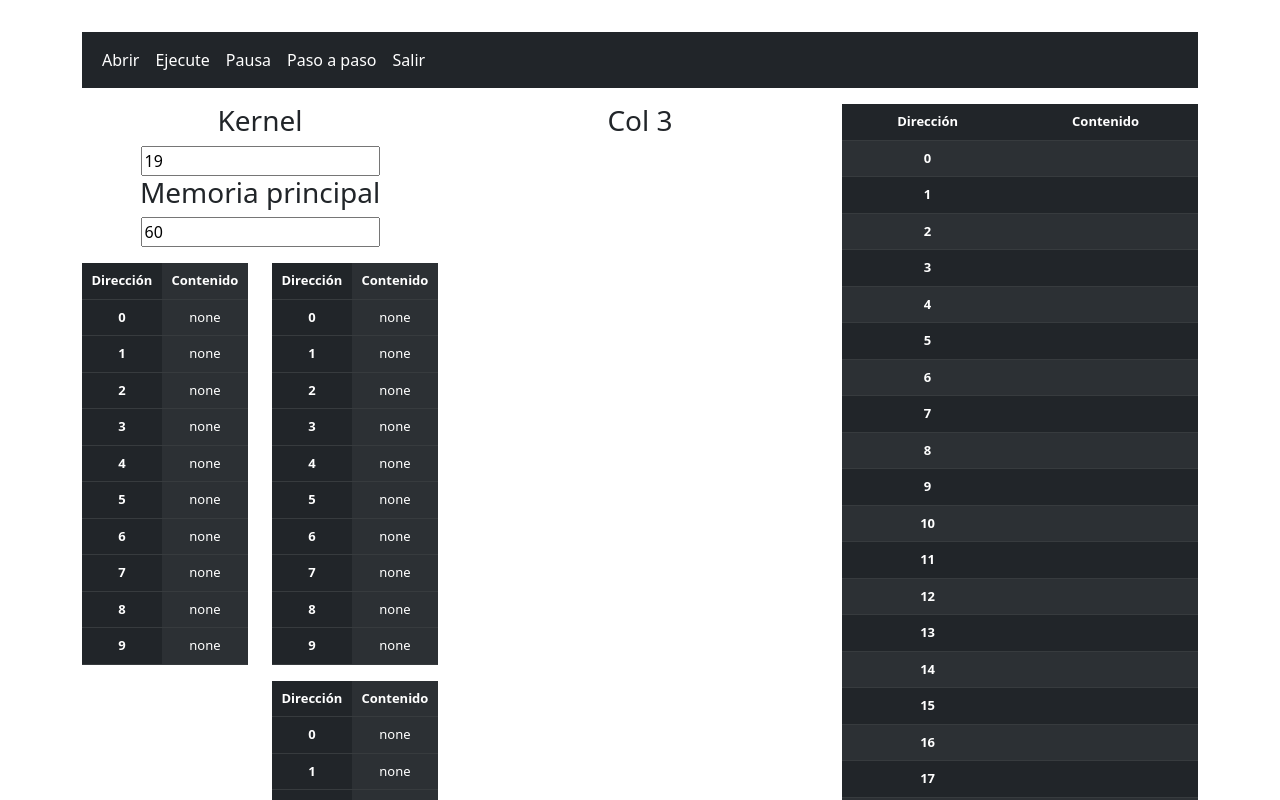
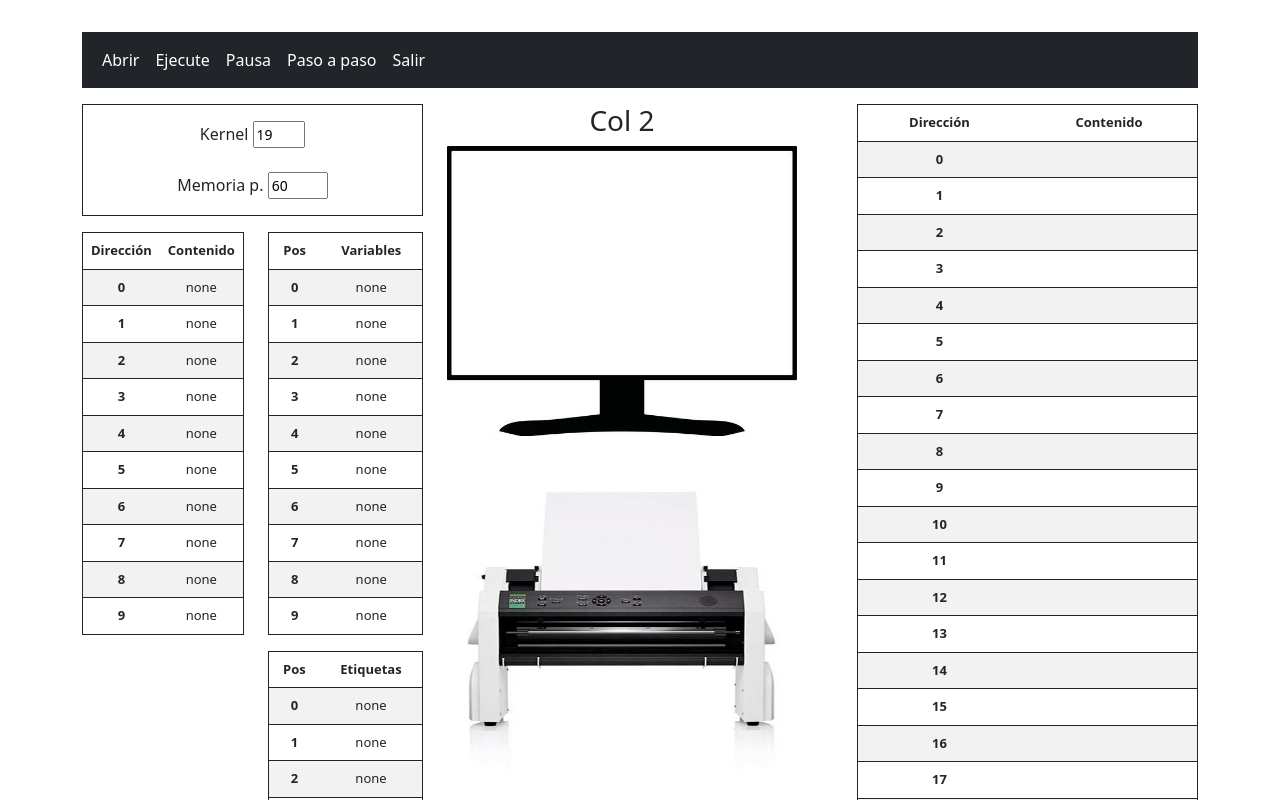
Before and after one commit to marialu11/CH_Javascript, a Vue app: page / in a window 1280 px wide. Shown: the top 800 px of the page. Built offline with nearby package versions, Linux system fonts and the light colour scheme.

Commit message:
Primera_entrega

```diff
--- a/src/App.vue
+++ b/src/App.vue
@@ -38,10 +38,10 @@ const cargar = () => {
                                 variables.value.push(element.split(" ")[1])
                             }
                         }
-                        if(element.split(" ")[0] == "variable"){
+                        if (element.split(" ")[0] == "variable") {
                             variables.value.push(element.split(" ")[1])
                         }
-                        if(element.split(" ")[0] == "etiqueta"){
+                        if (element.split(" ")[0] == "etiqueta") {
                             etiquetas.value.push(element.split(" ")[1])
                         }
                     }
@@ -77,14 +77,23 @@ const cargar = () => {
             </div>
         </nav>
         <div class="row">
+            <!--COMUMNA UNO-->
             <div class="col">
-                <h3>Kernel</h3>
-                <input type="number" v-model="kernel">
-                <h3>Memoria principal</h3>
-                <input type="number" v-model="memoria_inicio">
+                <div class="border border-dark p-3">
+                    <label for="kernel">Kernel
+                        <input class="small" type="number" v-model="kernel" id="kernel">
+                    </label>
+                    <br>
+                    <br>
+                    <label for="m_principal" class="">Memoria p.
+                        <input class="small" type="number" v-model="memoria_inicio" id="m_principal">
+                    </label>
+                </div>
+
                 <div class="row py-3">
+                    <!--SUBCOMUMNA UNO-->
                     <div class="col">
-                        <table class="table table-dark table-striped-columns" id="tablapmas">
+                        <table class="table table-striped table-hover border border-dark" id="tablapmas">
                             <thead>
                                 <tr>
                                     <th scope="col">Dirección</th>
@@ -99,12 +108,14 @@ const cargar = () => {
                             </tbody>
                         </table>
                     </div>
+
+                    <!--SUBCOMUMNA DOS-->
                     <div class="col">
-                        <table class="table table-dark table-striped-columns" id="tablapmas">
+                        <table class="table table-striped table-hover border border-dark" id="tablapmas"> <!--table table-dark table-striped-columns-->
                             <thead>
                                 <tr>
-                                    <th scope="col">Dirección</th>
-                                    <th scope="col">Contenido</th>
+                                    <th scope="col">Pos</th>
+                                    <th scope="col">Variables</th>
                                 </tr>
                             </thead>
                             <tbody>
@@ -114,11 +125,11 @@ const cargar = () => {
                                 </tr>
                             </tbody>
                         </table>
-                        <table class=" mt-3 table table-dark table-striped-columns" id="tablapmas">
+                        <table class="mt-3 table table-striped table-hover border border-dark" id="tablapmas">
                             <thead>
                                 <tr>
-                                    <th scope="col">Dirección</th>
-                                    <th scope="col">Contenido</th>
+                                    <th scope="col">Pos</th>
+                                    <th scope="col">Etiquetas</th>
                                 </tr>
                             </thead>
                             <tbody>
@@ -131,13 +142,24 @@ const cargar = () => {
                     </div>
 
                 </div>
+            </div>
 
+            <!--COMUMNA DOS-->
+            <div class="col">
+                <h3>Col 2</h3>
+                <div>
+                    <img src="imagenes/screen.jpg" height="290" width="350" />
+                </div>
+                <br>
+                <br>
+                <div>
+                    <img src="imagenes/impresora_rec.jpg" height="300" width="350" />
+                </div>
             </div>
-            <div class="col">
-                <h3>Col 3</h3>
-            </div>
-            <div class="col">
-                <table class="table table-dark table-striped">
+
+            <!--COMUMNA TRES-->
+            <div class="col ps-5">
+                <table class="table table-striped table-hover border border-dark">
                     <thead>
                         <tr>
                             <th scope="col">Dirección</th>
@@ -153,7 +175,6 @@ const cargar = () => {
                 </table>
             </div>
         </div>
-
     </div>
 </template>
 
@@ -177,4 +198,15 @@ const cargar = () => {
 .navbar a:hover {
     color: pink;
 }
+.navbar a:focus {
+    color: lightblue;
+}
+
+/*.table-striped>tbody>tr:nth-child(odd)>td,
+.table-striped>tbody>tr:nth-child(odd)>th {
+   background-color: #E5D1D0; }*/
+
+.small {
+    width: 20%;
+}
 </style>
```
Also changed, not shown: imagenes/impresora_rec.jpg (added).
